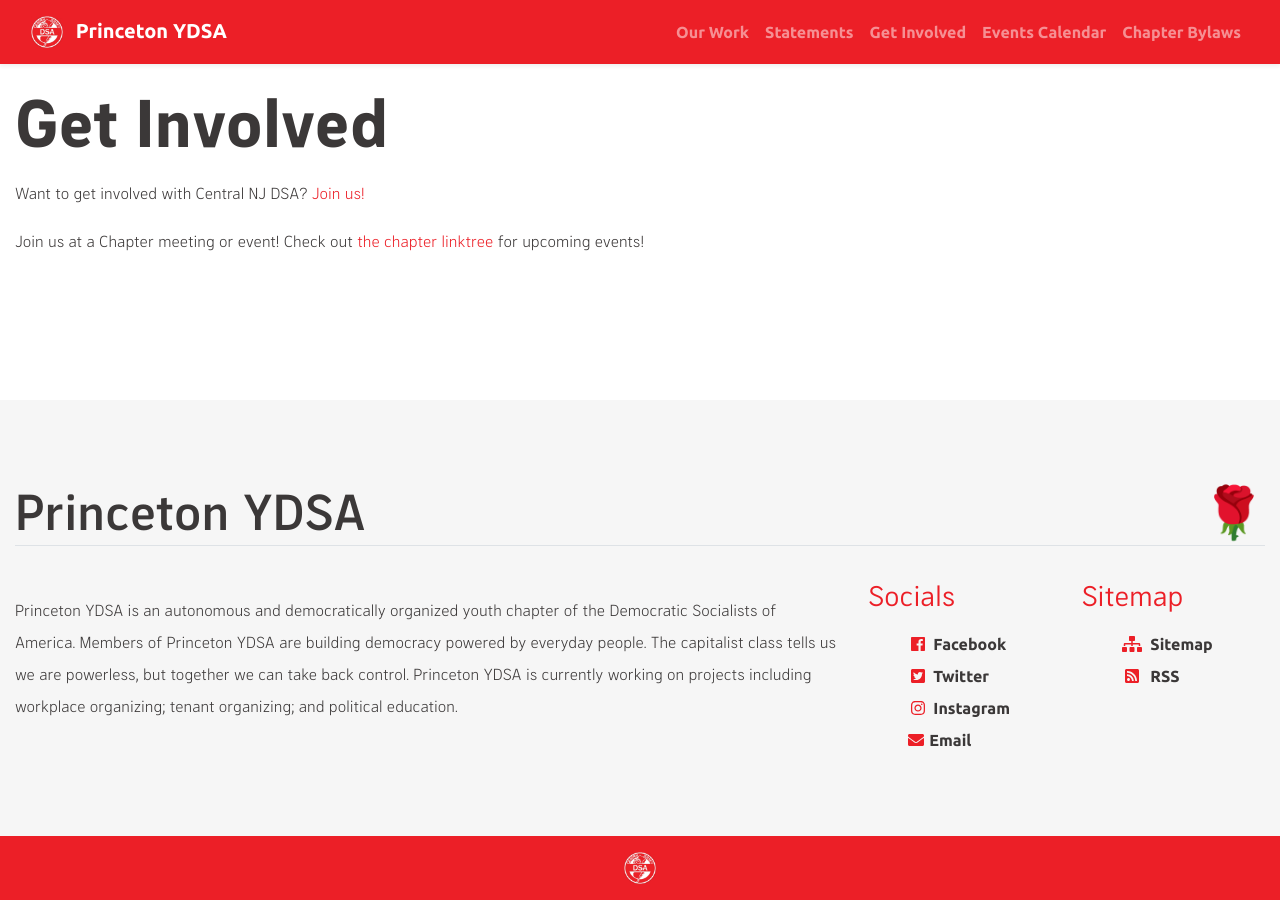
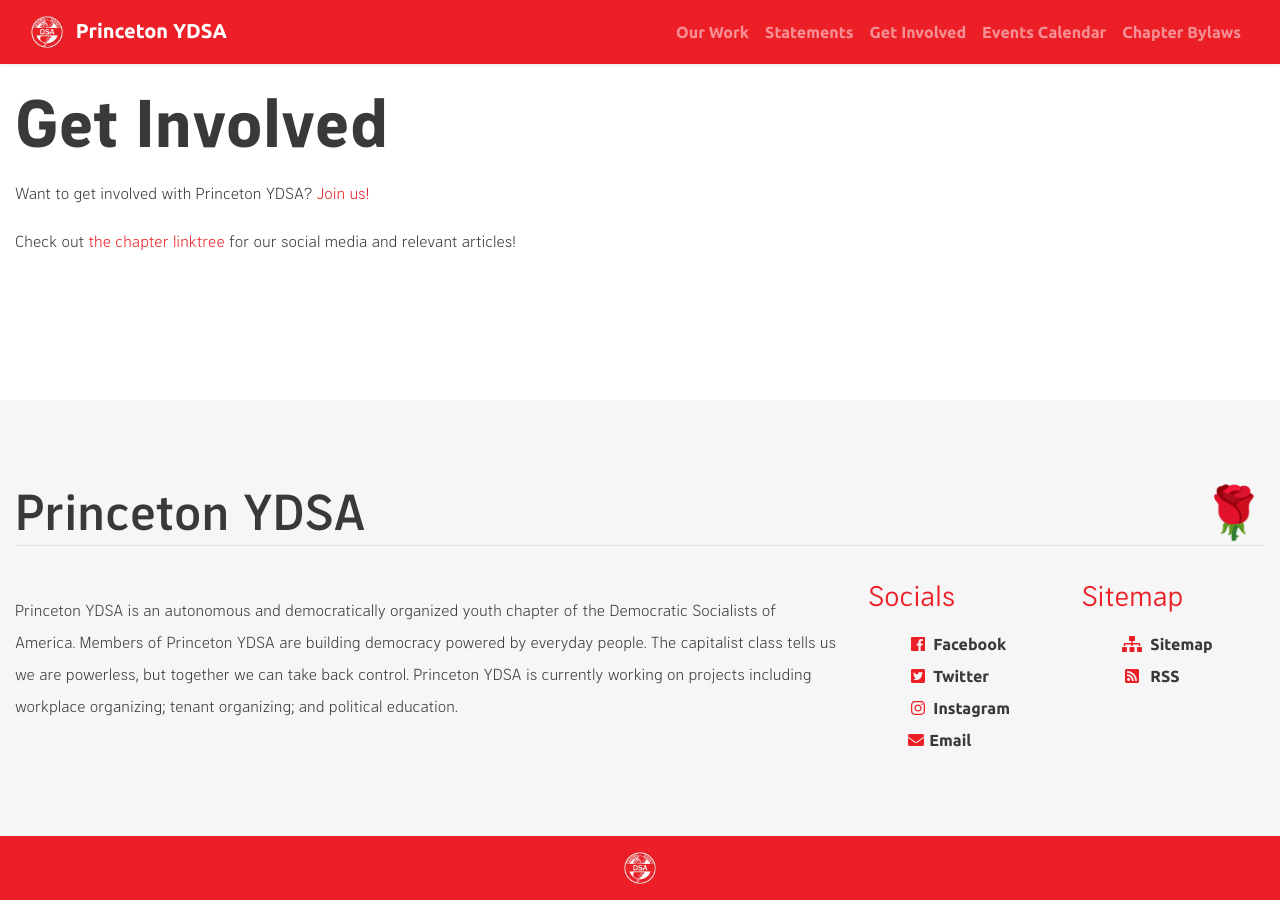
Before and after one commit to centralnjdsa-ntc/princetonydsa.github.io, a Jekyll site: the page built from _pages/get-involved.md, in a window 1280 px wide. Built offline with Jekyll 4.4.1, drawn with Linux system fonts in a browser that asks for light colours.

Commit message:
Update get-involved.md

```diff
--- a/_pages/get-involved.md
+++ b/_pages/get-involved.md
@@ -4,6 +4,6 @@
 permalink: /get-involved/
 ---
 
-Want to get involved with Central NJ DSA? [Join us!](https://act.dsausa.org/donate/dsa_recommit_2022/)
+Want to get involved with Princeton YDSA? [Join us!](https://forms.gle/t3kyXPW2Tu1MK4BB8)
 
-Join us at a Chapter meeting or event! Check out [the chapter linktree](https://linktr.ee/CentralJerseyDSA) for upcoming events!
+Check out [the chapter linktree](https://linktr.ee/princetonydsa) for our social media and relevant articles!
```
